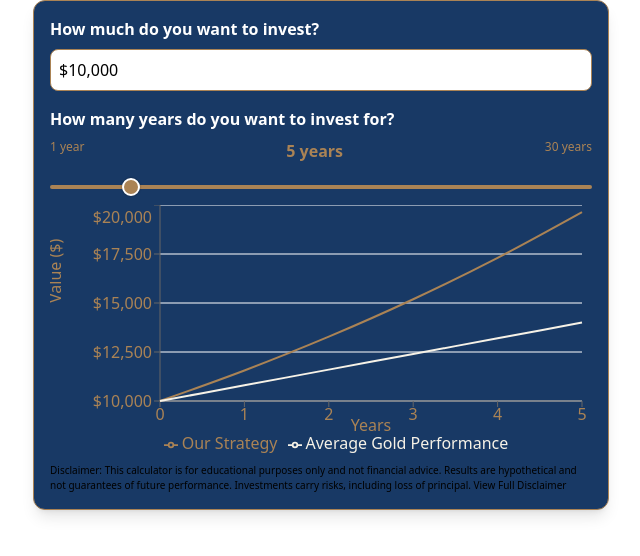
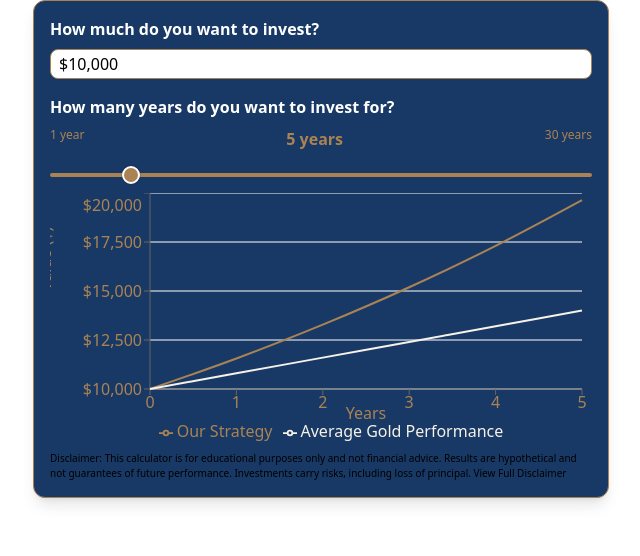
Before and after one commit to thegldstandard/calc, a React (Create React App) app: page / in a window 1280 px wide. Shown: the top 556 px of the page, without its empty margins (319-959 px from the left). Built offline with nearby package versions, Linux system fonts and the light colour scheme.

Commit message:
Revert YAxis label position and move slider up slightly

```diff
--- a/src/components/InvestmentCalculator.jsx
+++ b/src/components/InvestmentCalculator.jsx
@@ -97,7 +97,8 @@ const InvestmentCalculator = () => {
             setInitialDeposit(value === "" ? "" : Number(value));
           }
         }}
-        className="w-full text-black border border-[#AA8355] p-2 rounded-lg bg-white mb-4 focus:outline-none focus:ring-2 focus:ring-[#AA8355]"
+        style={{ height: "30px" }}
+        className="w-full text-black border border-[#AA8355] px-2 rounded-lg bg-white mb-4 focus:outline-none focus:ring-2 focus:ring-[#AA8355]"
       />
 
       <h2 className="text-base font-bold mb-2 text-white">
@@ -109,6 +110,7 @@ const InvestmentCalculator = () => {
         <span>30 years</span>
       </div>
 
+      {/* Moved slider up by reducing margin-top from mt-2 to mt-1 */}
       <input
         type="range"
         min={1}
@@ -116,11 +118,11 @@ const InvestmentCalculator = () => {
         step={1}
         value={years}
         onChange={(e) => setYears(Number(e.target.value))}
-        className="w-full mt-2 mb-4 slider-thumb-gold"
+        className="w-full mt-1 mb-4 slider-thumb-gold"
       />
 
       <ResponsiveContainer width="100%" height={250}>
-        <LineChart data={data} margin={{ left: 50, right: 10 }}>
+        <LineChart data={data} margin={{ left: 40, right: 10 }}>
           <CartesianGrid
             stroke="#FFFFFF"
             strokeDasharray="0"
@@ -146,7 +148,7 @@ const InvestmentCalculator = () => {
               position: "insideLeft",
               fill: "#AA8355",
               dy: 0,
-              dx: -50, // increased further left
+              dx: -50, // reverted back to -50
             }}
             domain={["auto", "auto"]}
             tick={{ fill: "#AA8355" }}
```
